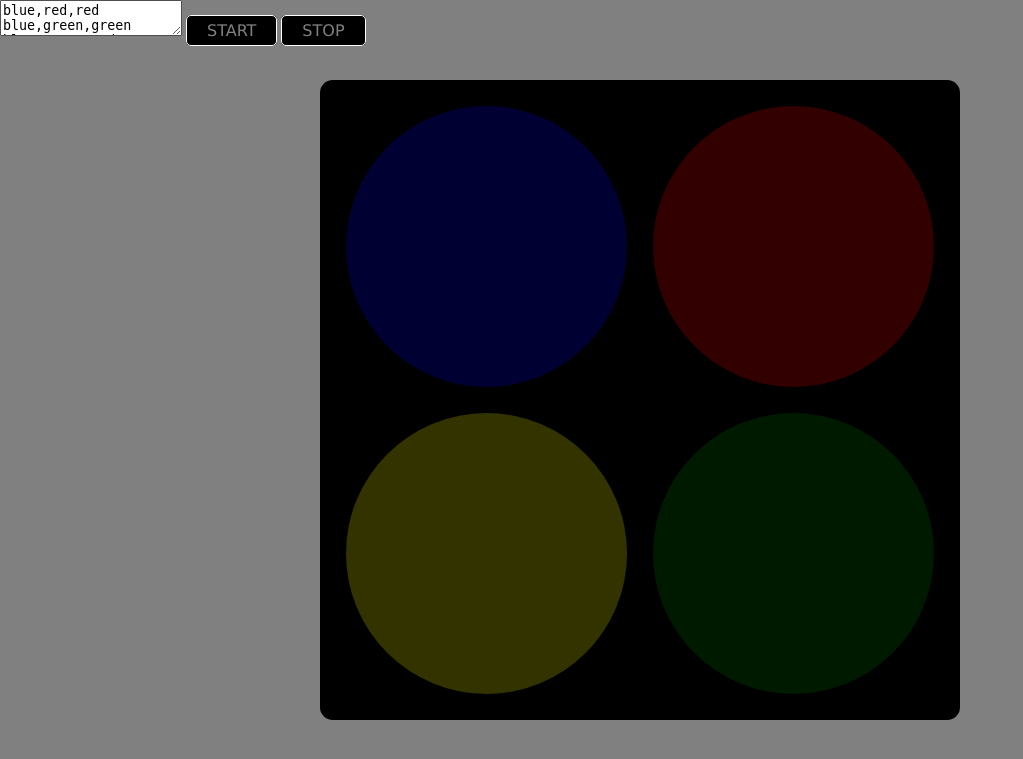
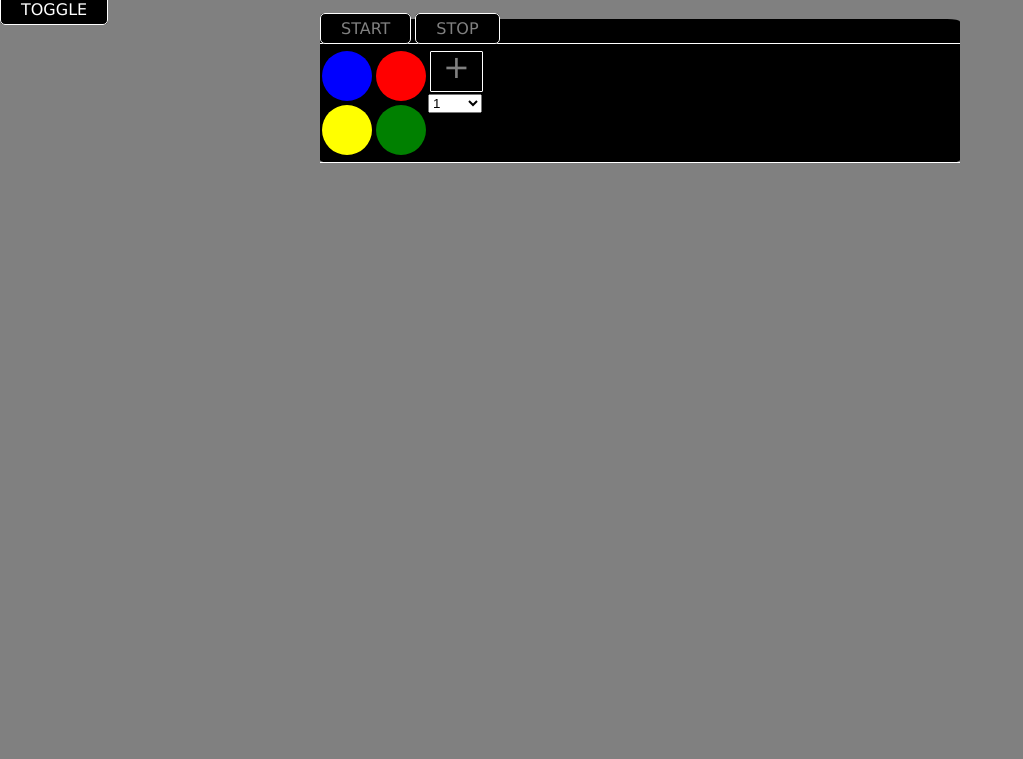
Before and after one commit to rdegraafwhizzkit/duplo-pi, a Flask app: page / in a window 1280 px wide. Shown: the top 759 px of the page, without its empty margins (0-1023 px from the left). Run offline with Flask 2, Linux system fonts and the light colour scheme.

Commit message:
Added looping by GUI

```diff
--- a/static/app.js
+++ b/static/app.js
@@ -30,11 +30,47 @@ $(function() {
     resize($('#container'));
 
     $('#start').click(function(){
-        socket.emit('start', {data: $('#loop').val()});
+        rows=[];
+        $('.row').each(function(){
+            colors=[];
+            $(this).find('.check').each(function(){
+                if(!$(this).hasClass('black')) {
+                    colors.push($(this).data('color'));
+                }
+            })
+            colors.push($(this).find("select").val());
+            rows.push(colors.join(' '));
+        })
+        loop=rows.join(',');
+        socket.emit('start', {data: loop});
     })
 
     $('#stop').click(function(){
         socket.emit('stop');
     })
 
+    $('#toggle').click(function(){
+        $('.toggle').toggle();
+    })
+
+    $(document).on('click', '.add', function(){
+        $(this).parent().parent().parent().append($(this).parent().parent().clone(false));
+        $('.remove').show();
+    });
+
+    $(document).on('click', '.remove', function(){
+        if($('.row').length>1) {
+            $(this).parent().remove();
+        }
+        if($('.row').length==1) {
+            $('.remove').hide();
+        }
+    })
+
+    $(document).on('click', '.check', function(){
+        $(this).toggleClass('black');
+    })
+
+    $('.remove').hide();
+
 })
--- a/static/index.html
+++ b/static/index.html
@@ -4,16 +4,41 @@
         <script type="text/javascript" src="/static/jquery-3.3.1.min.js"></script>
         <script type="text/javascript" src="/static/socket.io-1.3.5.min.js"></script>
         <script type="text/javascript" src="/static/app.js"></script>
+        <link rel="icon" type="image/png" href="/static/favicon.png">
     </head>
     <body>
-        <div id="container">
+        <a id="toggle" class="button">toggle</a>
+        <div id="container" class="toggle">
             <div id="blue" class="color black"></div>
             <div id="red" class="color black"></div>
             <div id="yellow" class="color black"></div>
             <div id="green" class="color black"></div>
         </div>
-        <textarea id="loop">blue,red,red blue,green,green blue,green red,green red blue,yellow,yellow blue,yellow red,yellow red blue,yellow green,yellow green blue,yellow green red,yellow green red blue,</textarea>
-        <a id="start" class="button">start</a>
-        <a id="stop" class="button">stop</a>
+        <div id="container2" class="toggle">
+            <textarea id="loop">blue,red,red blue,green,green blue,green red,green red blue,yellow,yellow blue,yellow red,yellow red blue,yellow green,yellow green blue,yellow green red,yellow green red blue,</textarea>
+            <a id="start" class="button">start</a>
+            <a id="stop" class="button">stop</a>
+            <div id="rows">
+                <div class="row">
+                    <div style="float:left">
+                        <div data-color="blue" class="blue check"></div>
+                        <div data-color="red" class="red check"></div>
+                        <div data-color="yellow" class="yellow check"></div>
+                        <div data-color="green" class="green check"></div>
+                    </div>
+                    <div style="float:left">
+                        <div class="button_small add">+</div>
+                        <div class="button_small remove">-</div>
+                        <select style="width:54px">
+                            <option value="500">0.5</option>
+                            <option value="1000" selected>1</option>
+                            <option value="2000">2</option>
+                            <option value="4000">4</option>
+                            <option value="8000">8</option>
+                        </select>
+                    </div>
+                </div>
+            </div>
+        </div>
     </body>
 </html>
--- a/static/style.css
+++ b/static/style.css
@@ -3,13 +3,25 @@ body {
     padding:0;
     background-color: #808080;
 }
+
 #container {
     position:absolute;
     left:25%;
     width:50%;
     background-color: black;
     border-radius: 2%;
+    display:none;
 }
+
+#container2 {
+    position:absolute;
+    left:25%;
+    width:50%;
+    background-color: black;
+    border-radius: 2%;
+    xdisplay:none;
+}
+
 .color {
     width:44%;
     height:44%;
@@ -19,7 +31,6 @@ body {
 }
 
 .black {
-    xbackground-color: #404040 !important;
     filter: alpha(opacity=20);
 	opacity: 0.2;
 }
@@ -52,10 +63,6 @@ body {
     top:52%;
 }
 
-#a {
-    width:100%;
-}
-
 .button {
     background:black;
     color:grey;
@@ -65,12 +72,73 @@ body {
     text-transform:uppercase;
     font-family:verdana,arial;
 }
-.button:hover {
+.button:hover, .button_small:hover{
     cursor:pointer;
     color:white;
 }
-.button:active:hover {
+
+.button_small {
+    background:black;
+    color:grey;
+    font-size:32px;
+    line-height:27px;
+    padding:2 2 2 2px;
+    border-radius: 1px;
+    border:1px solid white;
+    text-transform:uppercase;
+    font-family:verdana,arial;
+    height: 35px;
+    width: 47px;
+    xfloat:left;
+    text-align:center;
+    margin:2px;
+}
+
+.button:active:hover, .button_small:active:hover{
     cursor:pointer;
     color:grey;
     border:1px solid grey;
 }
+
+.check {
+    border-radius: 25px;
+    width:50px;
+    height:50px;
+    float:left;
+    margin:2px;
+}
+
+.red {
+    background-color:red;
+}
+
+.yellow {
+    clear:both;
+    background-color:yellow;
+}
+
+.blue {
+    background-color:blue;
+}
+
+.green {
+    background-color:green;
+}
+
+#loop {
+    display:none
+}
+#rows {
+    width:100%;
+    border-bottom:1px solid white;
+    padding-bottom:5px;
+}
+
+.row{
+    background:black;
+    clear:both;
+    margin-top:5px;
+    padding-top:5px;
+    overflow:auto;
+    border-top:1px solid white;
+}
```
Also changed, not shown: ws.py (+5 -2 lines), static/favicon.png (added).
